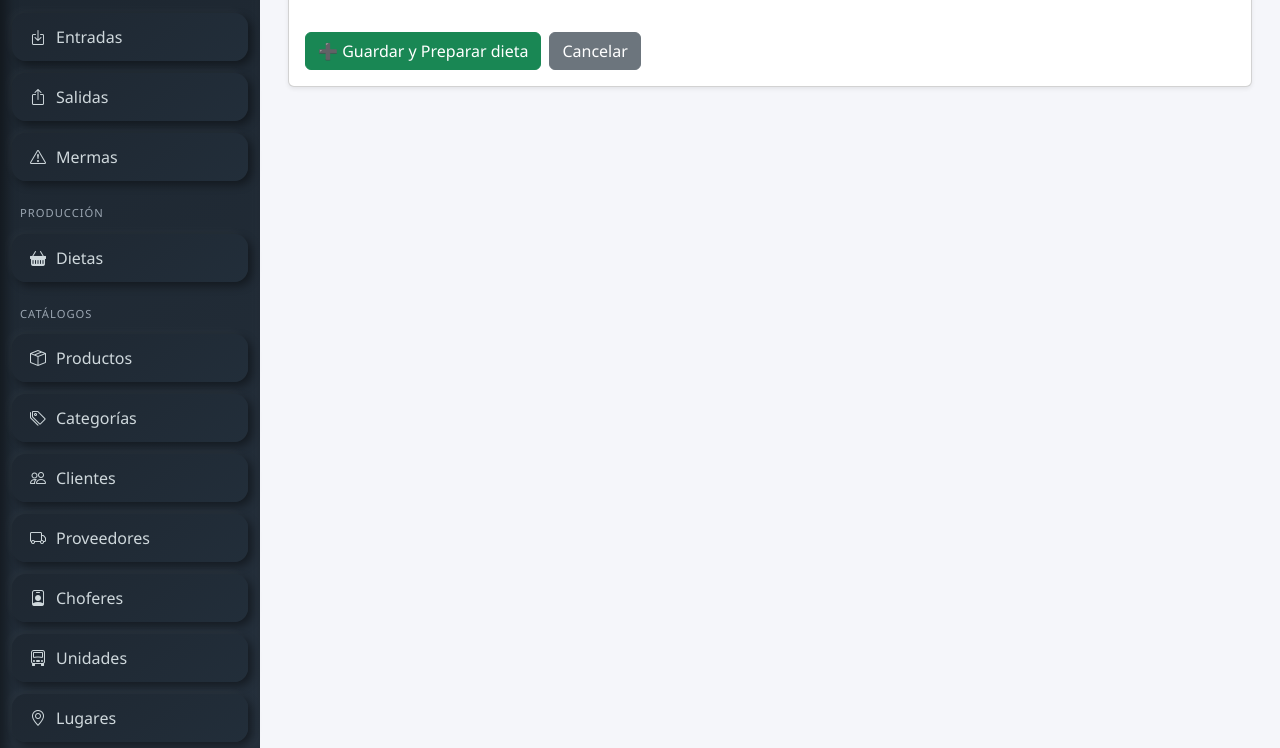
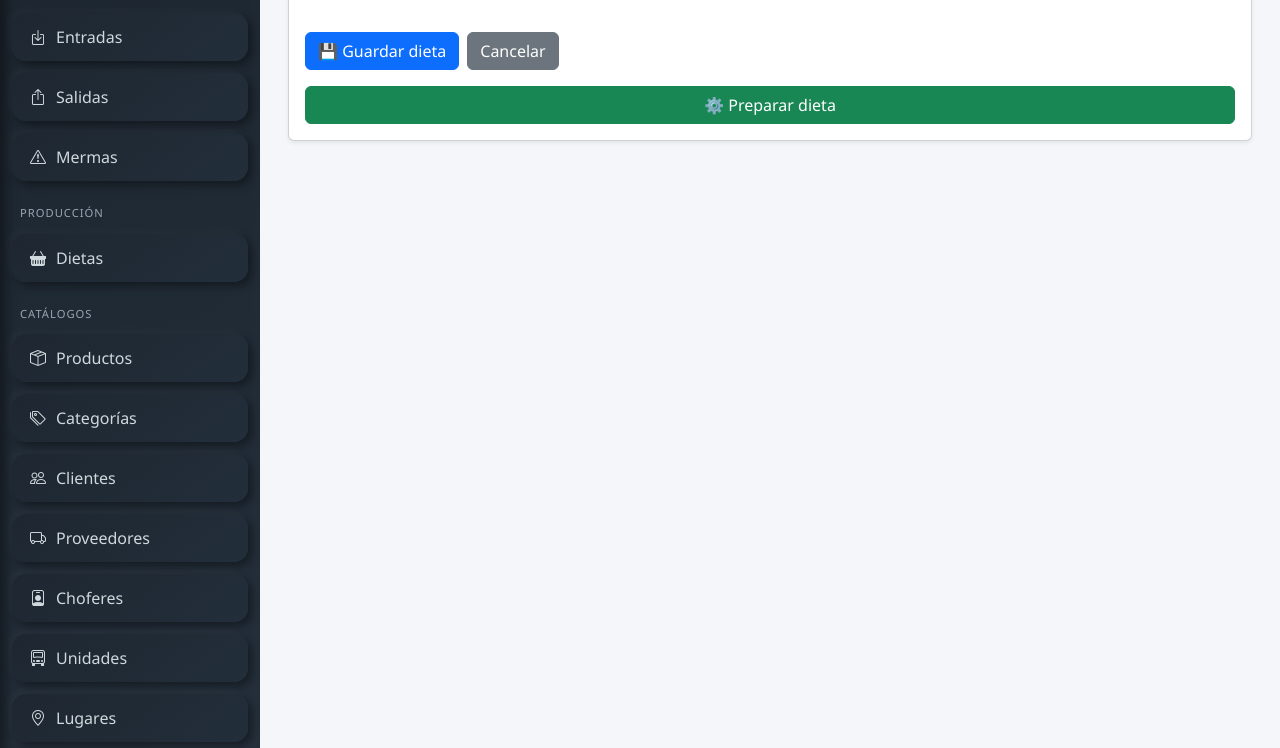
Before and after one commit to CarlosAcharly/Almacen_FH, a Django app: template Almacen_FH/templates/dietas/editar_dieta.html in a window 1280 px wide. Shown: the part 275-1023 px from the top of the page. Run offline with Django 5.2, Linux system fonts and the light colour scheme; the template is opened without the code that fills it, so the values that code supplies are empty.

Commit message:
Actualizacion modulo dietas Botones y chequeo de stock

```diff
--- a/Almacen_FH/dietas/models.py
+++ b/Almacen_FH/dietas/models.py
@@ -42,6 +42,11 @@ class Dieta(models.Model):
     # 🗑️ PAPELERA (soft delete)
     eliminada = models.BooleanField(default=False)
     eliminada_en = models.DateTimeField(null=True, blank=True)
+
+    # 🔹 Estado de preparación
+    preparada = models.BooleanField(default=False)
+    fecha_preparacion = models.DateTimeField(null=True, blank=True)
+
 
     # ==========================
     # MÉTODOS DE NEGOCIO
--- a/Almacen_FH/templates/dietas/editar_dieta.html
+++ b/Almacen_FH/templates/dietas/editar_dieta.html
@@ -17,12 +17,21 @@
     </div>
 </div>
 
+{% if dieta.preparada %}
+<div class="alert alert-success">
+    ✅ Esta dieta ya fue preparada el
+    <strong>{{ dieta.fecha_preparacion|date:"d/m/Y H:i" }}</strong>
+</div>
+{% endif %}
+
 <!-- CARD PRINCIPAL -->
 <div class="card shadow-sm mb-4">
     <div class="card-body">
 
-        <!-- FORMULARIO EDITAR DIETA + PREPARAR -->
-        <form method="post" action="{% url 'preparar_dieta' dieta.id %}" onsubmit="return confirm('¿Seguro que deseas preparar esta dieta? Se afectará el stock.')">
+        <!-- ========================= -->
+        <!-- FORMULARIO GUARDAR DIETA -->
+        <!-- ========================= -->
+        <form method="post">
             {% csrf_token %}
 
             <div class="table-responsive">
@@ -48,6 +57,7 @@
                                     name="kg_{{ ingrediente.id }}"
                                     class="form-control kg-input text-center"
                                     value="{{ detalles|get_item:ingrediente.id|default:0 }}"
+                                    {% if dieta.preparada %}disabled{% endif %}
                                 >
                             </td>
                         </tr>
@@ -72,19 +82,43 @@
 
             <!-- BOTONES -->
             <div class="d-flex gap-2 mt-3">
-                <button type="submit" class="btn btn-success">
-                    ➕ Guardar y Preparar dieta
+
+                <button
+                    type="submit"
+                    class="btn btn-primary"
+                    {% if dieta.preparada %}disabled{% endif %}
+                >
+                    💾 Guardar dieta
                 </button>
 
                 <a href="{% url 'lista_dietas' %}" class="btn btn-secondary">
                     Cancelar
                 </a>
+
             </div>
         </form>
+
+        <!-- ========================= -->
+        <!-- FORMULARIO PREPARAR DIETA -->
+        <!-- ========================= -->
+        {% if not dieta.preparada %}
+        <form method="post"
+              action="{% url 'preparar_dieta' dieta.id %}"
+              class="mt-3"
+              onsubmit="return confirm('¿Seguro que deseas preparar esta dieta? Se descontará el stock.')">
+            {% csrf_token %}
+            <button class="btn btn-success w-100">
+                ⚙️ Preparar dieta
+            </button>
+        </form>
+        {% endif %}
+
     </div>
 </div>
 
-<!-- SCRIPT PARA SUMAR TOTAL -->
+<!-- ========================= -->
+<!-- SCRIPT TOTAL KG -->
+<!-- ========================= -->
 <script>
     function recalcularTotal() {
         let total = 0;
```
Also changed, not shown: Almacen_FH/dietas/services.py (+15 -2 lines), Almacen_FH/dietas/views.py (+13 -19 lines), Almacen_FH/dietas/migrations/0005_dieta_fecha_preparacion_dieta_preparada.py (added).
